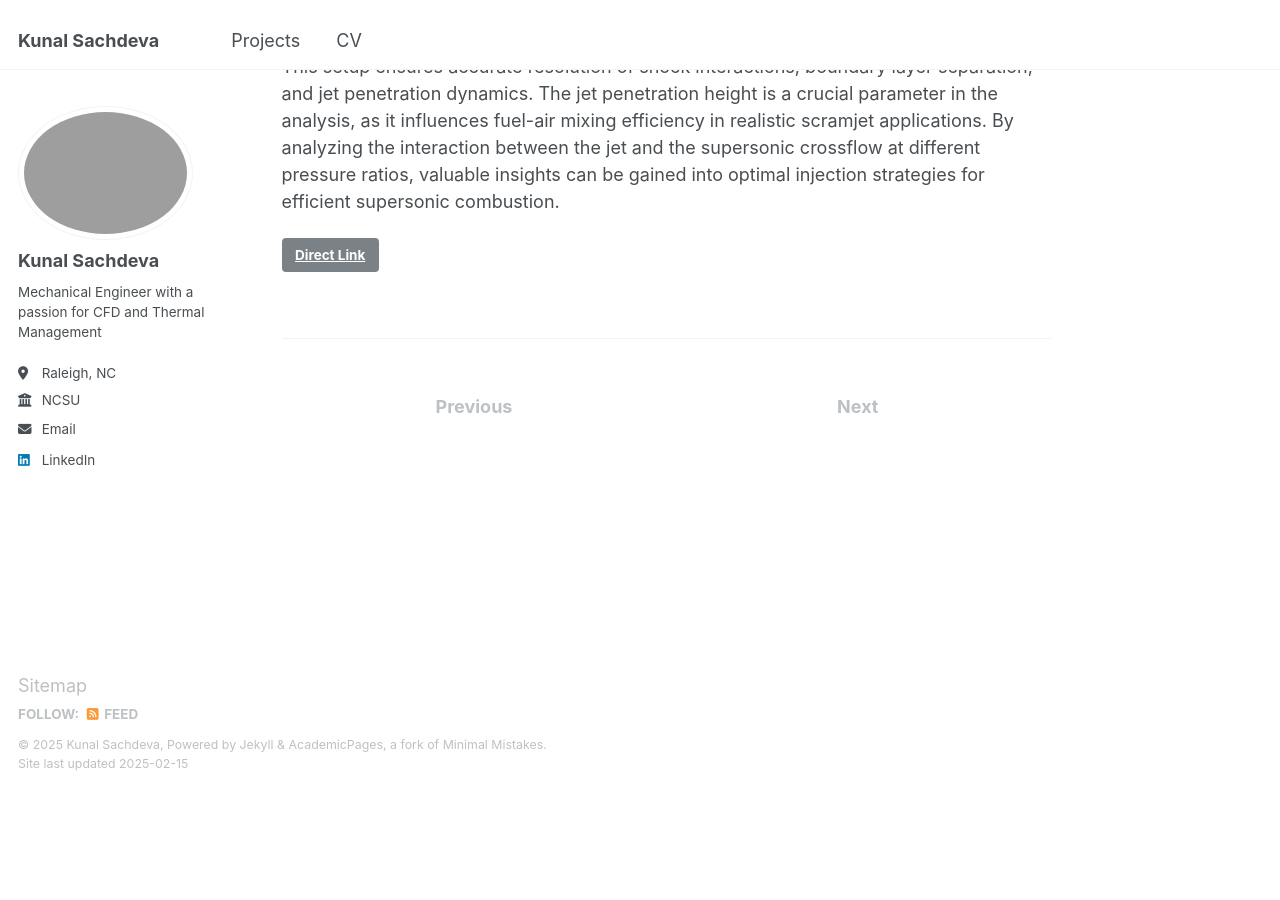
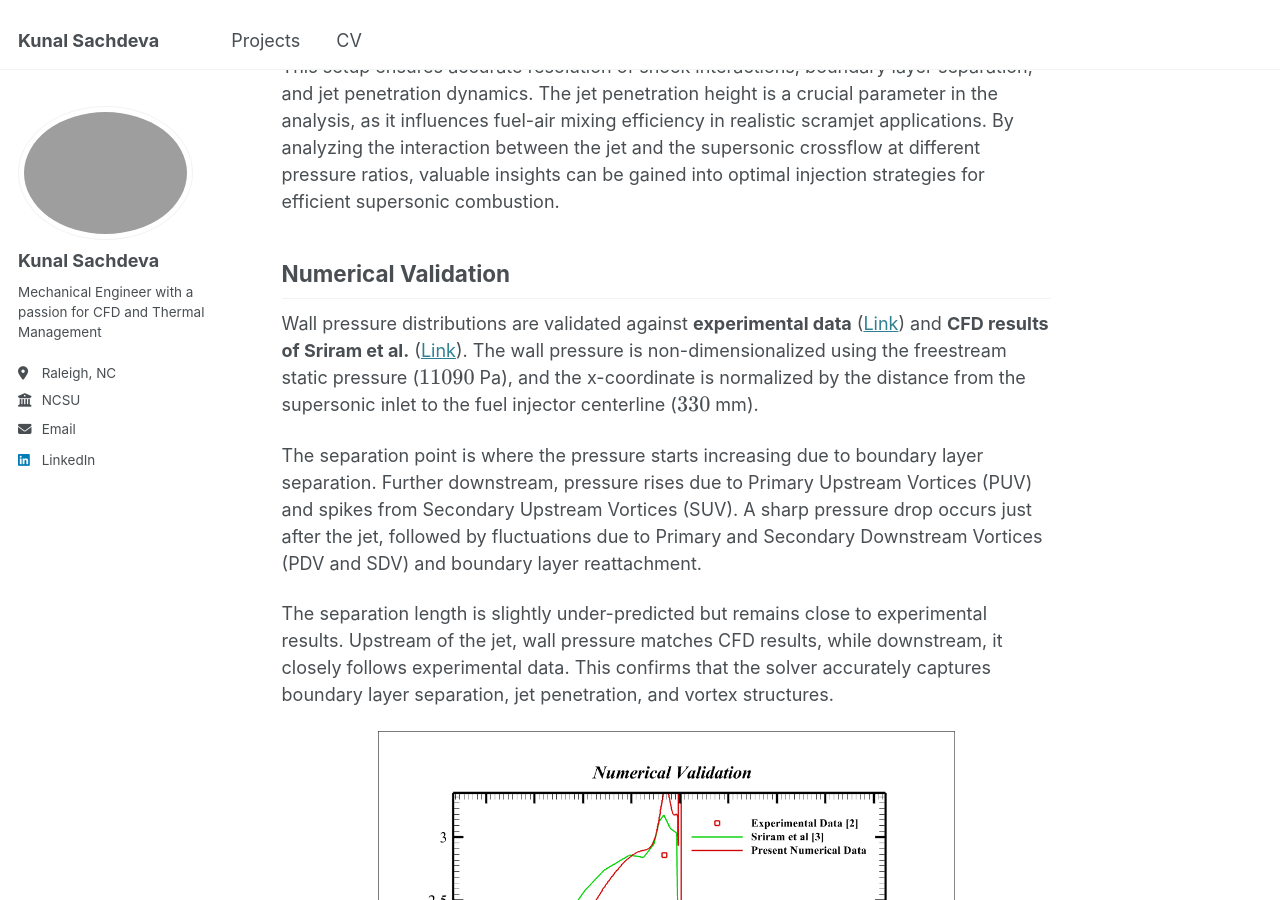
Before and after one commit to sachdevakunal/sachdevakunal.github.io, a Jekyll site: the page built from _projects/iit_kgp.md, in a window 1280 px wide and 900 px high, scrolled down 3336 px. Built offline with Jekyll 4.4.1, drawn with Linux system fonts in a browser that asks for light colours; before the commit the page ends 4127 px from its top, so only the background shows below that.

Commit message:
Update iit_kgp.md

```diff
--- a/_projects/iit_kgp.md
+++ b/_projects/iit_kgp.md
@@ -60,3 +60,16 @@ A steady-state simulation is performed using the k-omega SST turbulence model un
 - Mass flow rate imbalance must be less than $$0.05\%$$ of the inlet mass flow rate
 
 This setup ensures accurate resolution of shock interactions, boundary layer separation, and jet penetration dynamics. The jet penetration height is a crucial parameter in the analysis, as it influences fuel-air mixing efficiency in realistic scramjet applications. By analyzing the interaction between the jet and the supersonic crossflow at different pressure ratios, valuable insights can be gained into optimal injection strategies for efficient supersonic combustion.
+
+
+## Numerical Validation
+
+Wall pressure distributions are validated against **experimental data** ([Link](https://arc.aiaa.org/doi/10.2514/6.1991-16)) and **CFD results of Sriram et al.** ([Link](https://arc.aiaa.org/doi/10.2514/1.17114)). The wall pressure is non-dimensionalized using the freestream static pressure ($$11090$$ Pa), and the x-coordinate is normalized by the distance from the supersonic inlet to the fuel injector centerline ($$330$$ mm).
+
+The separation point is where the pressure starts increasing due to boundary layer separation. Further downstream, pressure rises due to Primary Upstream Vortices (PUV) and spikes from Secondary Upstream Vortices (SUV). A sharp pressure drop occurs just after the jet, followed by fluctuations due to Primary and Secondary Downstream Vortices (PDV and SDV) and boundary layer reattachment.
+
+The separation length is slightly under-predicted but remains close to experimental results. Upstream of the jet, wall pressure matches CFD results, while downstream, it closely follows experimental data. This confirms that the solver accurately captures boundary layer separation, jet penetration, and vortex structures.
+
+<p align="center">
+  <img src="https://sachdevakunal.github.io/images/iit_kgp/Numerical_Validation.png" width="75%">
+</p>
```
